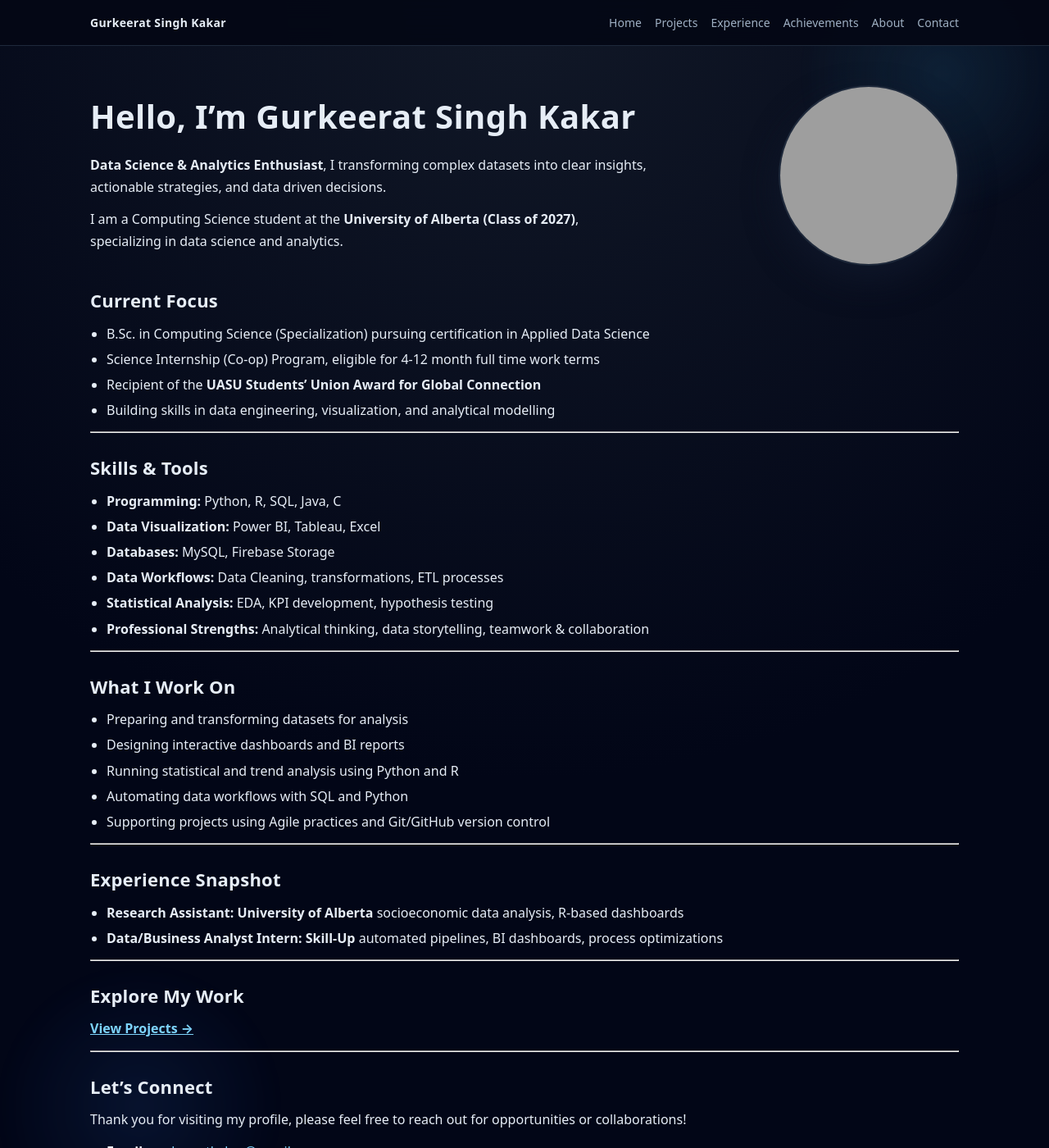
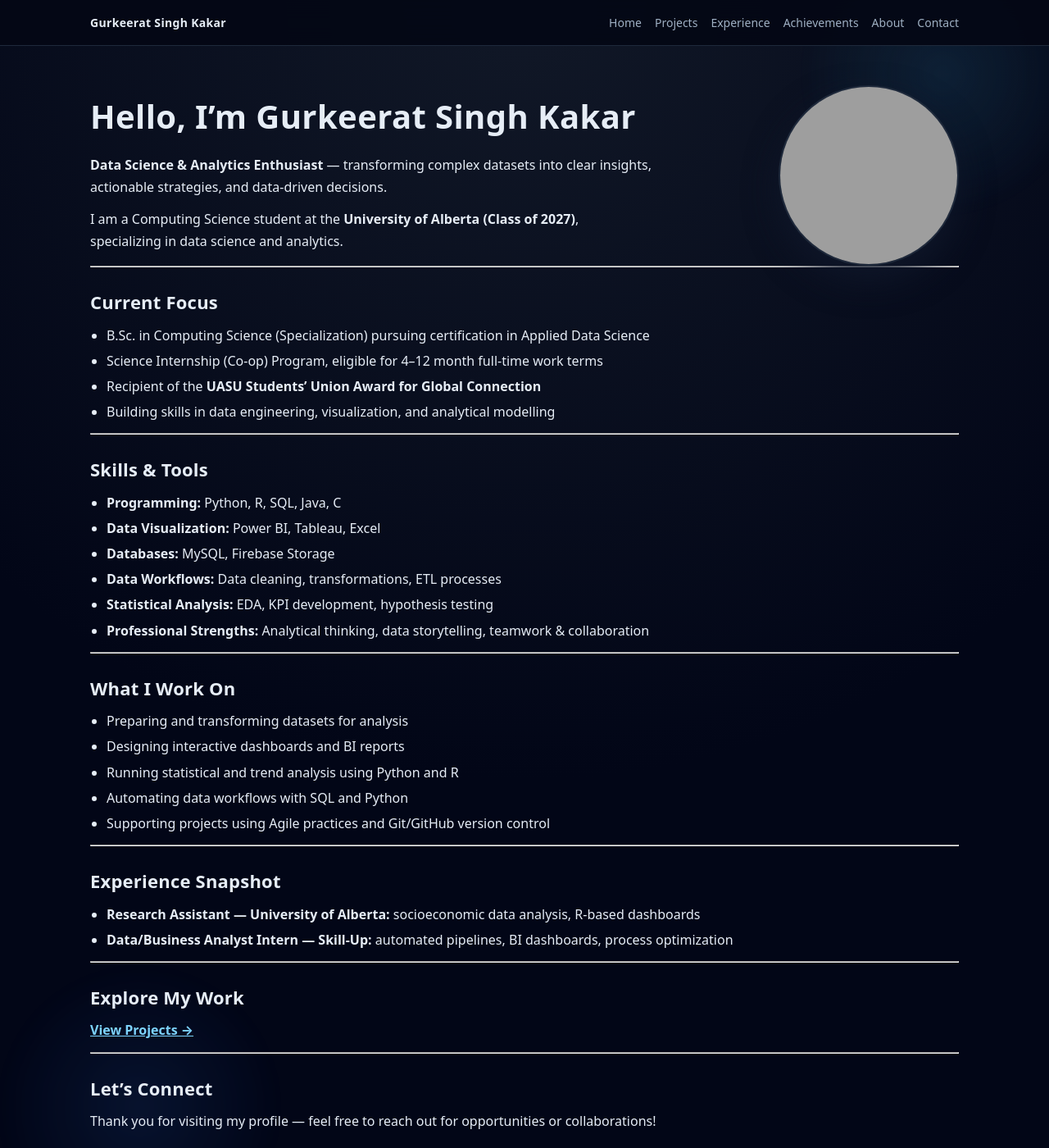
Before and after one commit to Gskakar/.github.io, a Jekyll site: the page built from index.md, in a window 1280 px wide and 1400 px high. Shown: the whole window at 82% size. Built offline with Jekyll 4.4.1, drawn with Linux system fonts in a browser that asks for light colours; grey boxes are pictures that could not be loaded.

Commit message:
Small Changes -5

```diff
--- a/index.md
+++ b/index.md
@@ -6,7 +6,7 @@
 <div class="hero">
   <div class="hero-text">
     <h1>Hello, I’m Gurkeerat Singh Kakar</h1>
-    <p><strong>Data Science &amp; Analytics Enthusiast</strong>, I transforming complex datasets into clear insights, actionable strategies, and data driven decisions.</p>
+    <p><strong>Data Science &amp; Analytics Enthusiast</strong> — transforming complex datasets into clear insights, actionable strategies, and data-driven decisions.</p>
 
     <p>
       I am a Computing Science student at the <strong>University of Alberta (Class of 2027)</strong>, specializing in data science and analytics.
@@ -18,21 +18,23 @@
   </div>
 </div>
 
+---
+
 ## Current Focus
 - B.Sc. in Computing Science (Specialization) pursuing certification in Applied Data Science
-- Science Internship (Co-op) Program, eligible for 4-12 month full time work terms
+- Science Internship (Co-op) Program, eligible for 4–12 month full-time work terms
 - Recipient of the **UASU Students’ Union Award for Global Connection**
 - Building skills in data engineering, visualization, and analytical modelling
 
 ---
 
 ## Skills &amp; Tools
-- <strong>Programming:</strong> Python, R, SQL, Java, C
-- <strong>Data Visualization:</strong> Power BI, Tableau, Excel
-- <strong>Databases:</strong> MySQL, Firebase Storage
-- <strong>Data Workflows:</strong> Data Cleaning, transformations, ETL processes
-- <strong>Statistical Analysis:</strong> EDA, KPI development, hypothesis testing
-- <strong>Professional Strengths:</strong> Analytical thinking, data storytelling, teamwork & collaboration
+- **Programming:** Python, R, SQL, Java, C
+- **Data Visualization:** Power BI, Tableau, Excel
+- **Databases:** MySQL, Firebase Storage
+- **Data Workflows:** Data cleaning, transformations, ETL processes
+- **Statistical Analysis:** EDA, KPI development, hypothesis testing
+- **Professional Strengths:** Analytical thinking, data storytelling, teamwork & collaboration
 
 ---
 
@@ -46,21 +48,21 @@
 ---
 
 ## Experience Snapshot
-- <strong>Research Assistant: University of Alberta</strong> socioeconomic data analysis, R-based dashboards
-- <strong>Data/Business Analyst Intern: Skill-Up</strong> automated pipelines, BI dashboards, process optimizations
+- **Research Assistant — University of Alberta:** socioeconomic data analysis, R-based dashboards
+- **Data/Business Analyst Intern — Skill-Up:** automated pipelines, BI dashboards, process optimization
 
 ---
 
 ## Explore My Work
-[<strong>View Projects →</strong>](/projects/)
+[**View Projects →**](/projects/)
 
 ---
 
 ## Let’s Connect
-Thank you for visiting my profile, please feel free to reach out for opportunities or collaborations!
+Thank you for visiting my profile — feel free to reach out for opportunities or collaborations!
 
 <ul>
-      <li><strong>Email:</strong> <a href="mailto:gurkeeratkakar@gmail.com">gurkeeratkakar@gmail.com</a></li>
-      <li><strong>LinkedIn:</strong> <a href="https://www.linkedin.com/in/gurkeeratkakar" target="_blank">linkedin.com/in/gurkeeratkakar</a></li>
-      <li><strong>Phone:</strong> +1 (825) 888-0227</li>
-    </ul>
+  <li><strong>Email:</strong> <a href="mailto:gurkeeratkakar@gmail.com">gurkeeratkakar@gmail.com</a></li>
+  <li><strong>LinkedIn:</strong> <a href="https://www.linkedin.com/in/gurkeeratkakar" target="_blank">linkedin.com/in/gurkeeratkakar</a></li>
+  <li><strong>Phone:</strong> +1 (825) 888-0227</li>
+</ul>
```
